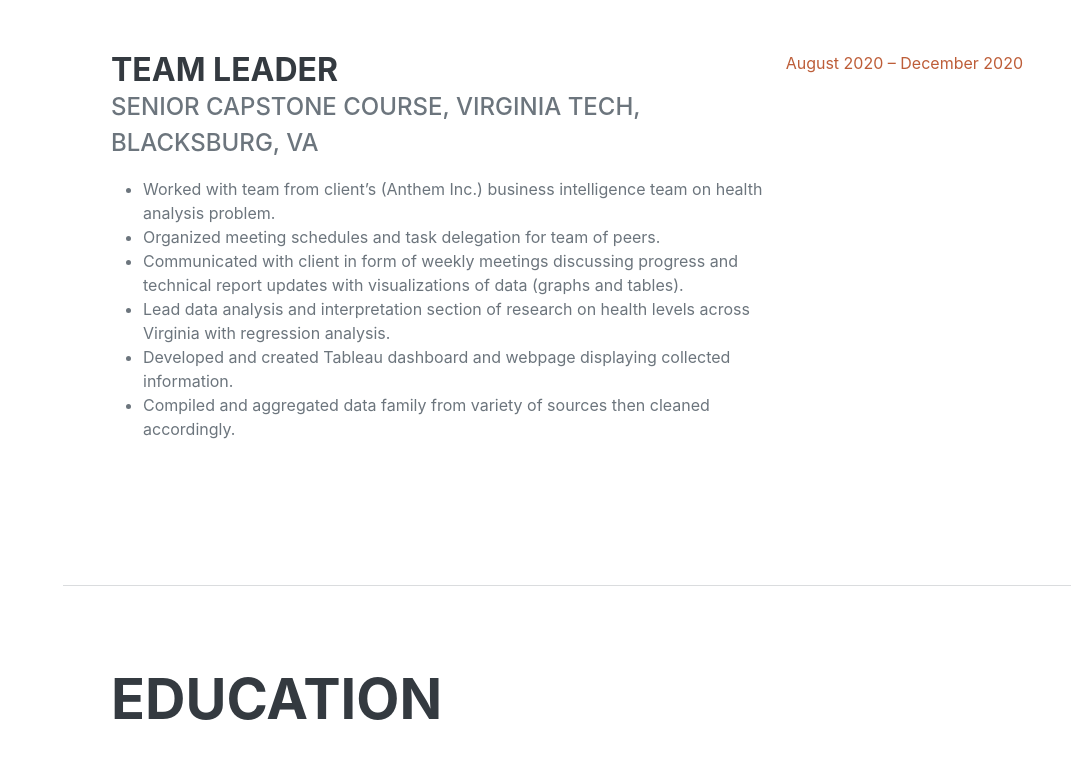
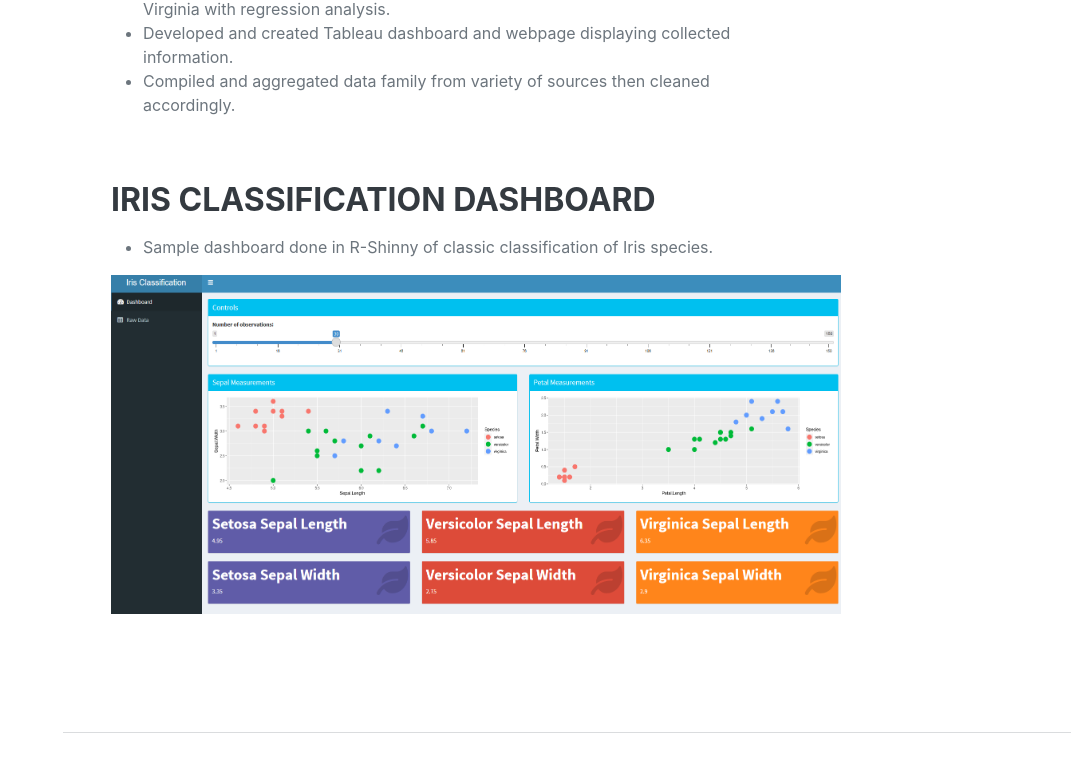
Before and after one commit to RichPLuu/portfolio, a plain HTML site: page index.html in a window 1280 px wide. Shown: the part 1544-2322 px from the top of the page, without its empty margins (209-1280 px from the left). Drawn offline with nearby package versions, Linux system fonts and the light colour scheme; a web font is replaced by a local one.

Commit message:
Iris dashboard added

```diff
--- a/index.html
+++ b/index.html
@@ -72,10 +72,12 @@
                             <ul>
                             <li>Researched Ising model simulation and used high performance computing in C / Linux to visualize results all monitored through Github version controlwith scalability study.</li>
                             <li>Wrote logic and database knowledge for Java projects: Towers of Hanoi and Music Database</li>
+                            <!--
                             <figure>
                                 <img width="300" height="300"src="img/ising.gif">
                                 <figcaption>Sample of ising model performance.</figcaption>
-                                </figure>
+                            </figure>
+                            -->
 
                             </ul>
                         </div>
@@ -97,6 +99,24 @@
 
                         </div>
                         <div class="flex-shrink-0"><span class="text-primary">August 2020 – December 2020</span></div>
+                    </div>
+
+                                        <div class="d-flex flex-column flex-md-row justify-content-between mb-5">
+                        <div class="flex-grow-1">
+                            <h3 class="mb-0">Iris Classification Dashboard</h3>
+                            <div class="subheading mb-3"></div>
+                            <ul>
+                            <li>Sample dashboard done in R-Shinny of classic classification of Iris species.</li>
+
+                            </ul>
+                             <a href="http://richpluu.shinyapps.io/Iris_Classification">
+                                 <!-- <img src="img/iris_dashboard.PNG" style="width:1000px;height:800px;"> -->
+                                  <img src="img/iris_dashboard.PNG" width="80%" height="80%">
+                            </a>
+                            <!-- <iframe height="100%" width="100%" frameborder="no" src="http://richpluu.shinyapps.io/Iris_Classification"> </iframe> -->
+
+                        </div>
+                        <div class="flex-shrink-0"><span class="text-primary"></span></div>
                     </div>
 
                 </div>
```
Also changed, not shown: img/iris_dashboard.PNG (added).
